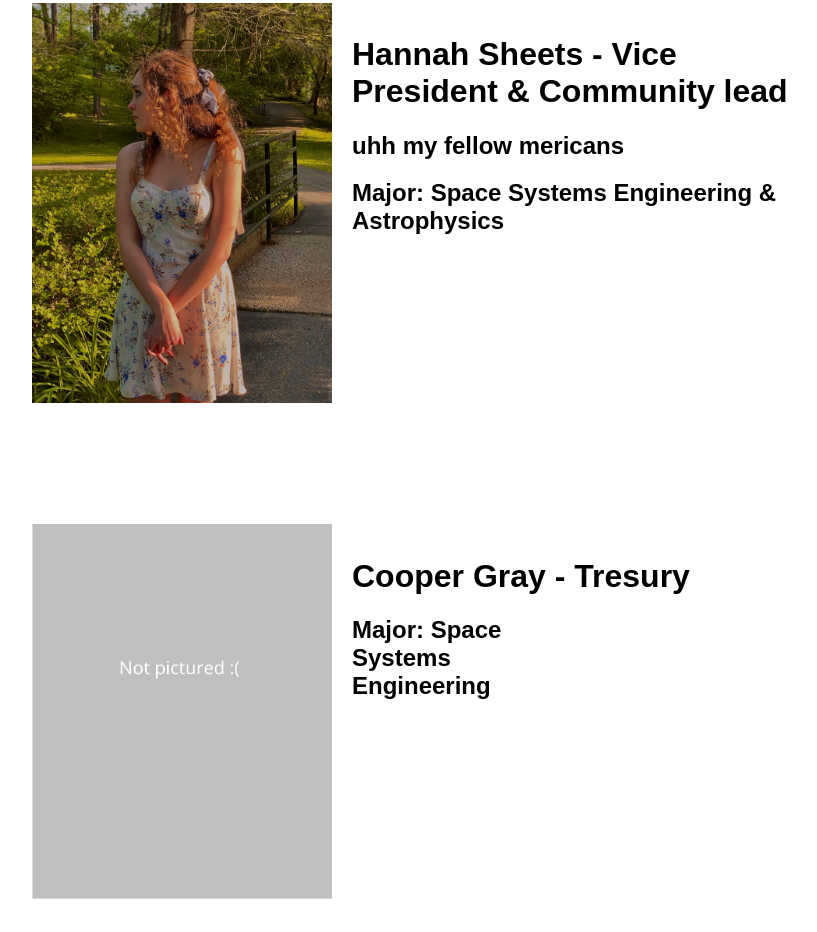
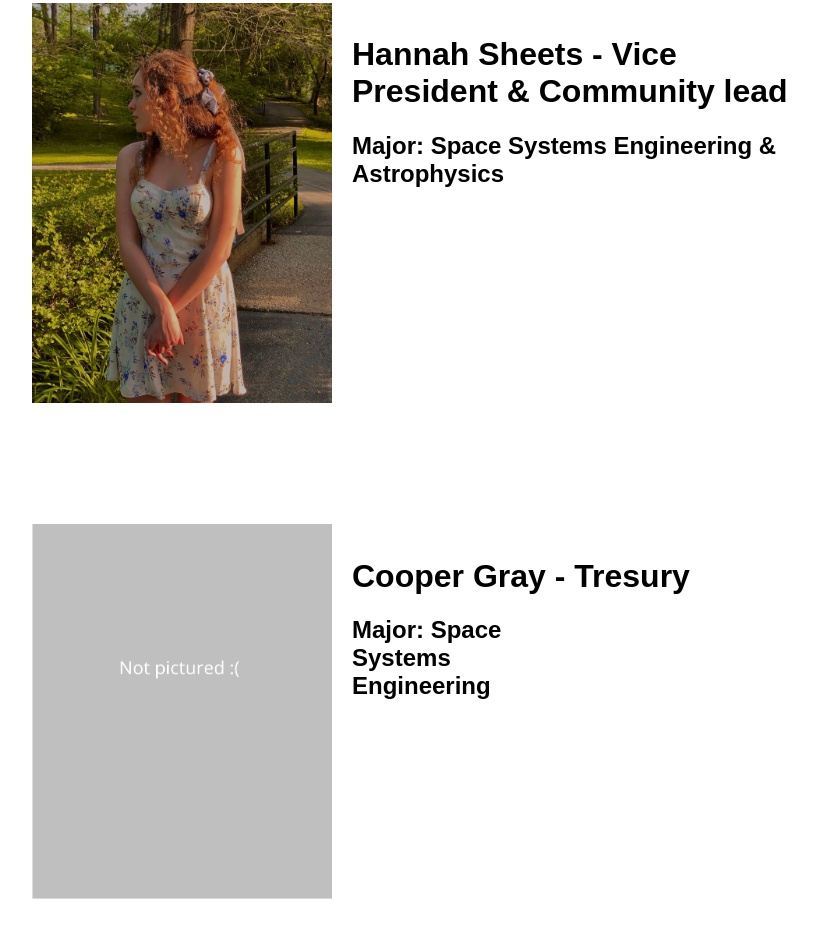
Before and after one commit to LastSenate/MSUWX, a plain HTML site: page membersmsuwx.html in a window 1280 px wide. Shown: the part 1918-2850 px from the top of the page, without its empty margins (76-893 px from the left). Drawn offline with Linux system fonts and the light colour scheme.

Commit message:
hannah bio removed

```diff
--- a/membersmsuwx.html
+++ b/membersmsuwx.html
@@ -94,7 +94,7 @@
         </div>
         <div class="texts">
         <h1 class="headingthree">Hannah Sheets - Vice President & Community lead</h1>
-        <h2 class = "headingthree"> uhh my fellow mericans
+        <h2 class = "headingthree">
 
         </h2>
         <h2 class = "headingthree"> Major: Space Systems Engineering & Astrophysics</h2>
```
